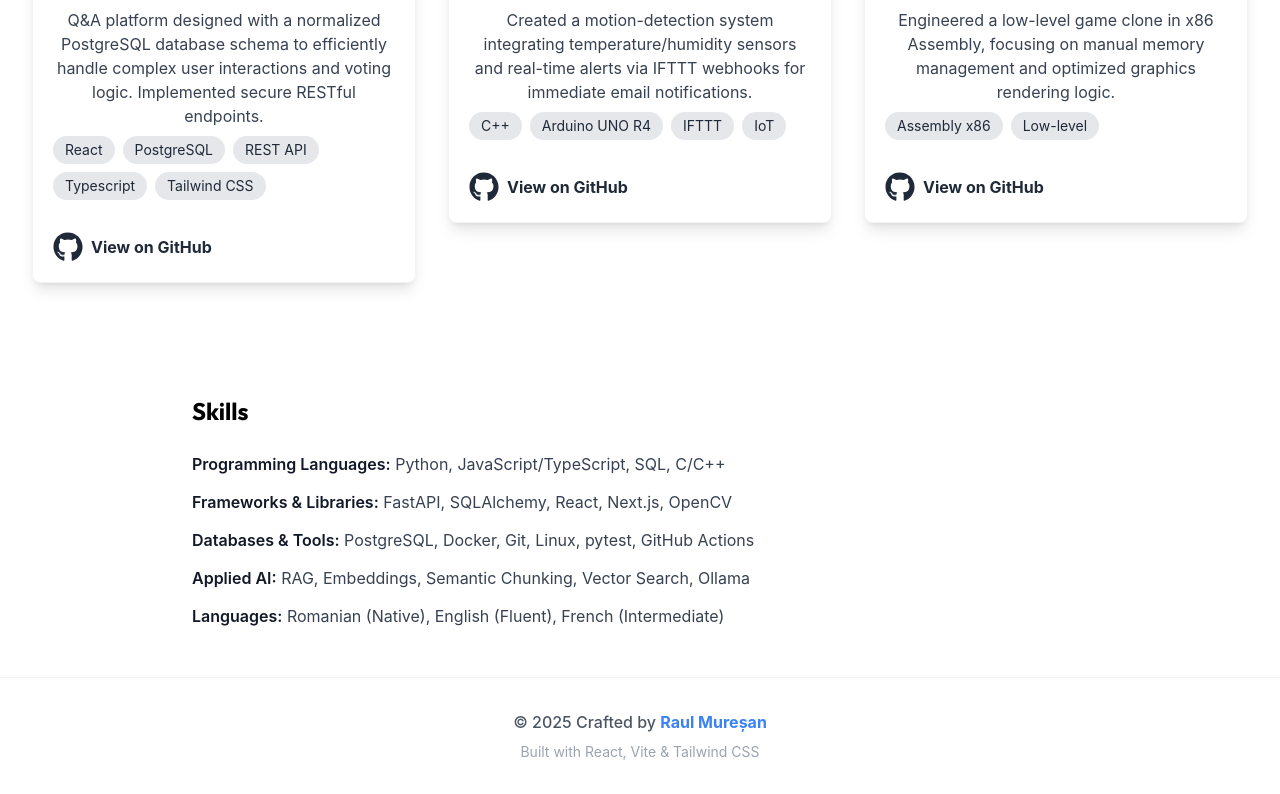
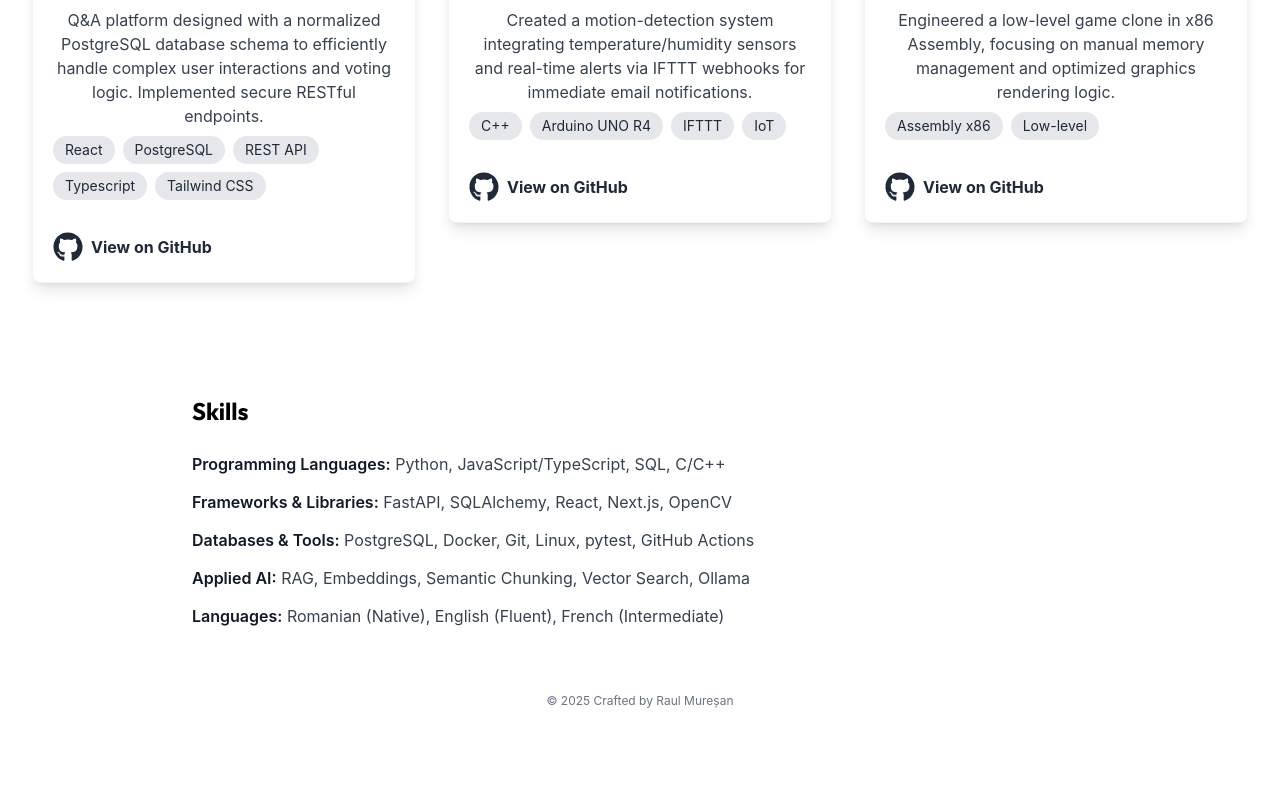
Before and after one commit to raul-muresan03/personal-website, a React (Vite) app: page / in a window 1280 px wide. Shown: the part 2229-3023 px from the top of the page. After the commit the page ends 2954 px from the top, so only its background shows below. Built offline with nearby package versions, Linux system fonts and the light colour scheme.

Commit message:
update footer

```diff
--- a/src/components/ui/Footer.tsx
+++ b/src/components/ui/Footer.tsx
@@ -2,13 +2,10 @@ export function Footer() {
     const currentYear = new Date().getFullYear();
 
     return (
-        <footer className="py-8 border-t border-gray-100 bg-white">
-            <div className="container mx-auto px-4 text-center">
-                <p className="text-gray-600 font-medium">
-                    © {currentYear} Crafted by <span className="text-blue-500 font-bold">Raul Mureșan</span>
-                </p>
-                <p className="text-gray-400 text-sm mt-2">
-                    Built with React, Vite & Tailwind CSS
+        <footer className="px-6 py-4 bg-white">
+            <div className="max-w-4xl mx-auto text-center text-xs text-gray-500">
+                <p>
+                    © {currentYear} Crafted by Raul Mureșan
                 </p>
             </div>
         </footer>
```
